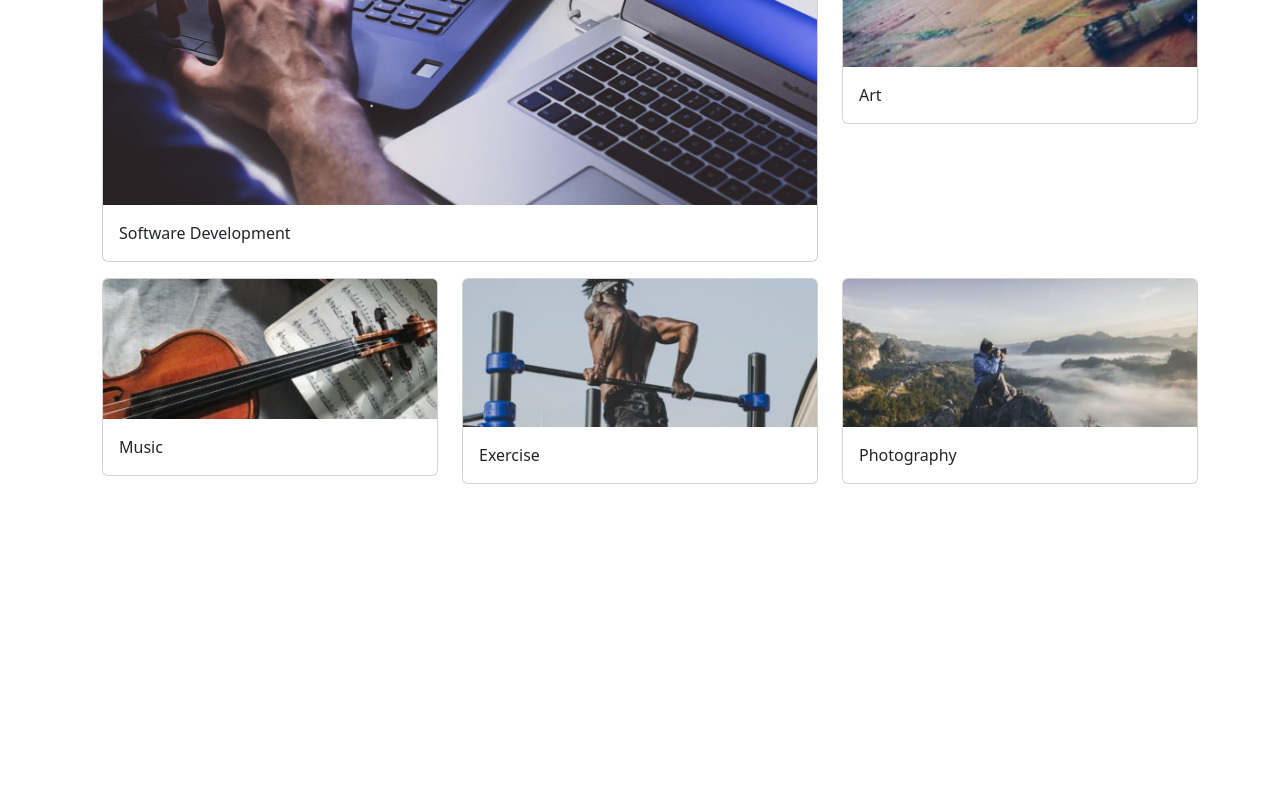
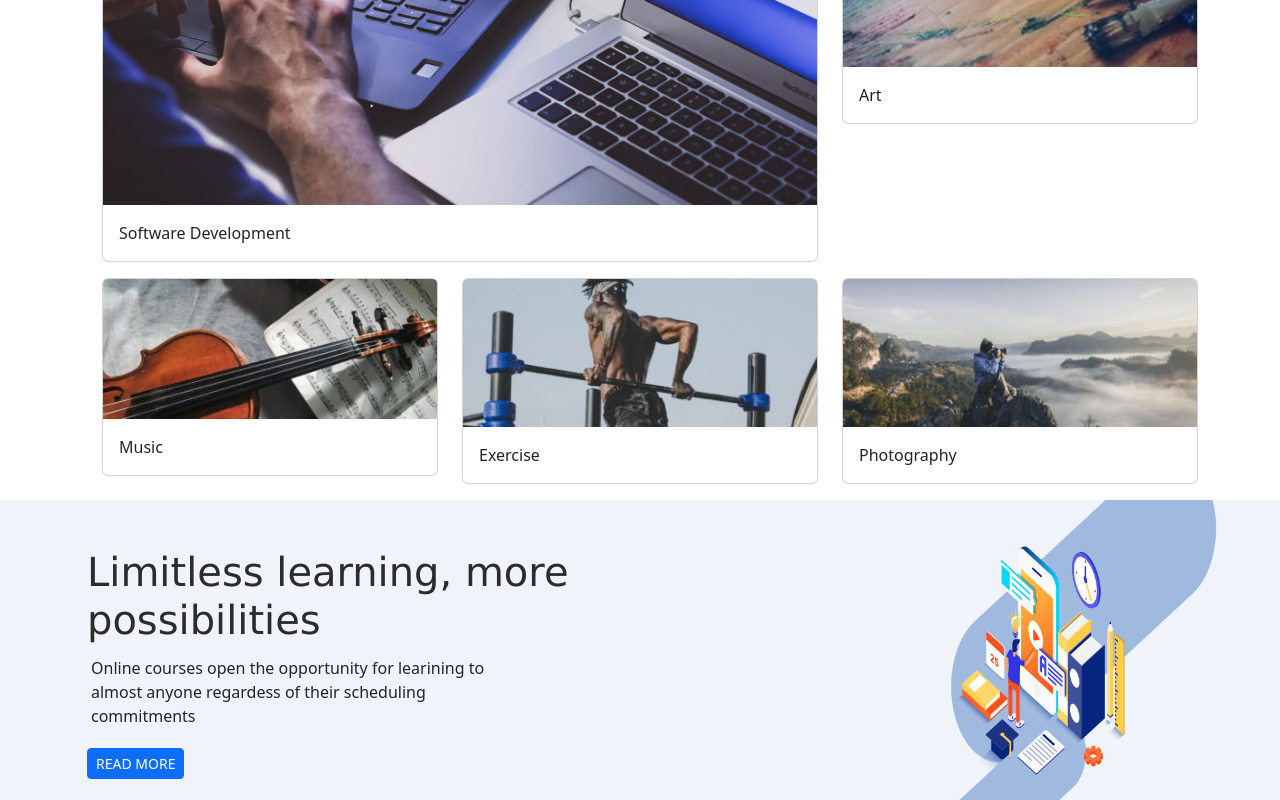
Before and after one commit to Fabio-Marzano/proj-html-vuejs, a Vue app in the folder proj-html-vuejs/: page / in a window 1280 px wide. Shown: the part 1036-1836 px from the top of the page. Before the commit the page ends 1520 px from the top, so only its background shows below. Built offline with nearby package versions, Linux system fonts and the light colour scheme.

Commit message:
[UPD] add-section-limitless-learning

```diff
--- a/proj-html-vuejs/src/components/AppHeader.vue
+++ b/proj-html-vuejs/src/components/AppHeader.vue
@@ -125,6 +125,26 @@
           </div>
         </div>
       </div>
+      <div class="container-fluid bg-container mt-3">
+        <div class="row">
+          <div class="col-12">
+            <div class="row">
+              <div class="col-6">
+                <h1 class="font mt-5 ml-75">Limitless learning, more possibilities</h1>
+                <p class="p-1 ml-75">Online courses open the opportunity for learining to almost anyone regardess of their scheduling commitments</p>
+                <button type="button" class="btn btn-primary btn-sm ml-75">READ MORE</button>
+              </div>
+
+              <div class="col-6">
+                <div>
+                   <img class="img-3 mr-20" src="../assets/Img/Untitled-1-1-1-1-1.png">
+                </div>
+              </div>
+            </div>
+
+          </div>
+        </div>
+      </div>
 
     </main>
   </div>
--- a/proj-html-vuejs/src/style.css
+++ b/proj-html-vuejs/src/style.css
@@ -29,8 +29,13 @@
     height: 100%;
 }
 
-.but {
-    border-radius: 50px;
+.img-3 {
+    width: 600px;
+    height: 300px;
+}
+
+.br {
+    border-radius: 50%;
 }
 
 .search {
@@ -60,8 +65,16 @@
     margin-left: 45px;
 }
 
+.ml-75 {
+    margin-left: 75px;
+}
+
 .ml-20 {
     margin-left: 20px;
+}
+
+.mr-20 {
+    margin-right: 20px;
 }
 
 .h-50 {
@@ -71,3 +84,7 @@
 .inline {
     display: inline-block;
 }
+
+.bg-container {
+    background-color: #f0f4fa;
+}
```
